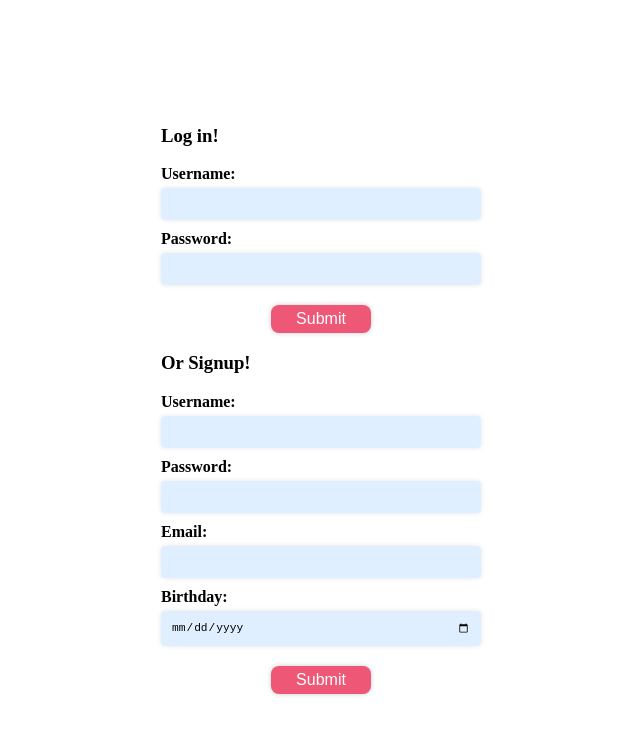
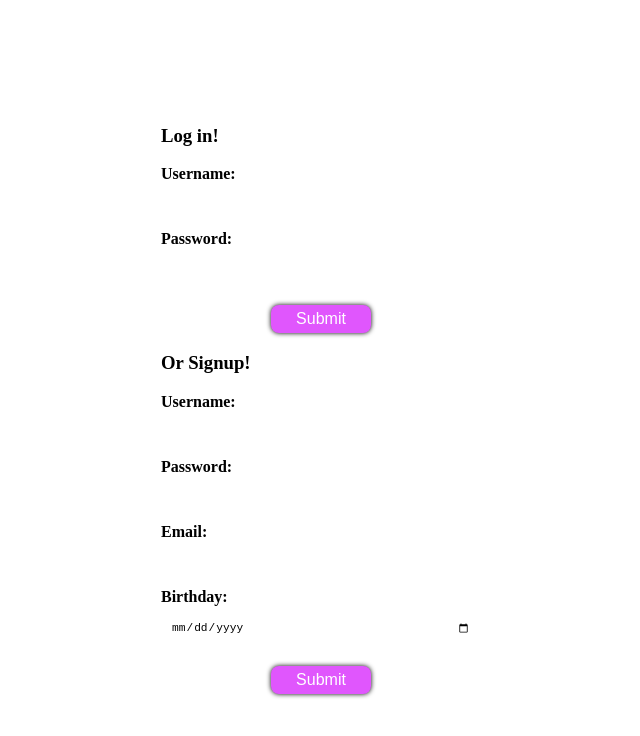
Before and after one commit to yarazarin/myFlix-client, a React (Vite) app: page / in a window 1280 px wide. Shown: the top 736 px of the page, without its empty margins (319-959 px from the left). Built offline with nearby package versions, Linux system fonts and the light colour scheme.

Commit message:
set scss

```diff
--- a/src/components/MainView/MainView.scss
+++ b/src/components/MainView/MainView.scss
@@ -1,6 +1,9 @@
-$btn-color: #ffffff;
-$btn-bg: #275677;
-$btn-border: #1e3a56;
+$color: #000000;
+$color0: #ffffff;
+$color1: #e056fd;
+$color2: #34e7e4;
+$color3: #ffe4e4;
+$color4: #ef5777;
 
 .log__view {
   display: block;
@@ -18,15 +21,15 @@ $btn-border: #1e3a56;
   margin-top: 10px;
   padding: 5px;
   font-size: 16px;
-  background-color: #ef5777;
-  color: white;
+  background-color: $color1;
+  color: $color0;
   border: none;
   border-radius: 8px;
-  box-shadow: 0 0 5px rgba(0, 0, 0, .2);
+  box-shadow: 0 0 1px $color;
   transition: box-shadow 0.3s;
 
   &:hover,
   &:focus {
-    box-shadow: 0 0 5px rgba(0, 0, 0, 1);
+    box-shadow: 0 0 5px $color;
   }
 }
--- a/src/components/MainView/Mainview.jsx
+++ b/src/components/MainView/Mainview.jsx
@@ -1,4 +1,4 @@
-import "./MainView.scss"
+import "./MainView.scss";
 import { useState, useEffect } from "react";
 import MovieCard from "../MovieCard/MovieCard";
 import MovieView from "../MovieView/MovieView";
@@ -81,7 +81,7 @@ const MainView = () => {
       ))}
       <br />
       <button
-      className="submit__btn"
+        className="submit__btn"
         onClick={() => {
           setUser(null);
           setToken(null);
--- a/src/components/SignupView/SignupView.scss
+++ b/src/components/SignupView/SignupView.scss
@@ -1,3 +1,13 @@
+$color: #000000;
+$color0: #ffffff;
+$color1: #e056fd;
+$color2: #34e7e4;
+$color3: #ffe4e4;
+$color4: #ef5777;
+$color5: #bb3cff18;
+$color6: #bb3dff18, 0, 0.2;
+
+
 form {
   display: flex;
   flex-direction: column;
@@ -13,20 +23,20 @@ form {
     margin-bottom: 10px;
 
     input {
-      background-color: #3c97ff28;
+      background-color: $color0;
       width: 300px;
       padding: 10px;
       border: none;
       border-radius: 4px;
       margin-top: 5px;
-      font-size: .7rem;
-      box-shadow: 0 0 5px rgba(0, 0, 0, 0.1);
+      font-size: 0.7rem;
+      box-shadow: 0 0 5px $color6;
       transition: box-shadow 0.3s;
 
       &:hover,
       &:focus {
         box-shadow: 0 0 5px rgba(0, 0, 0, 0.2);
-        background-color: #bb3cff18;
+        background-color: $color5;
       }
     }
   }
@@ -36,16 +46,16 @@ form {
     margin-top: 10px;
     padding: 5px;
     font-size: 16px;
-    background-color: #ef5777;
-    color: white;
+    background-color: $color1;
+    color: $color0;
     border: none;
     border-radius: 8px;
-    box-shadow: 0 0 5px rgba(0, 0, 0, .2);
+    box-shadow: 0 0 5px $color;
     transition: box-shadow 0.3s;
 
     &:hover,
     &:focus {
-      box-shadow: 0 0 5px rgb(0, 0, 0);
+      box-shadow: 0 0 5px $color;
     }
   }
 }
--- a/src/index.scss
+++ b/src/index.scss
@@ -1,10 +1,12 @@
-$color: #2ecc70;
+$color: #000000;
+$color0: #ffffff;
+$color1: #e056fd;
 $color2: #34e7e4;
-$color3: rgb(255, 228, 228);
+$color3: #ffe4e4;
 $color4: #ef5777;
 
 .my-flix {
-  color: $color;
+  color: $color1;
 }
 
 .container_main {
@@ -31,8 +33,8 @@ $color4: #ef5777;
 }
 .movie__card,
 .back-to {
-  background-color: $color;
-  color: white;
+  background-color: $color1;
+  color: $color0;
   font-size: 1rem;
   padding: 0.5rem 1rem;
   border-radius: 0.5rem;
@@ -43,7 +45,7 @@ $color4: #ef5777;
   transition: all 0.2s ease-in-out;
 
   &:hover {
-    background-color: $color2;
+    background-color: $color4;
   }
 }
 
```
Also changed, not shown: 4 other files (tests, documents, lock files or other folders).
